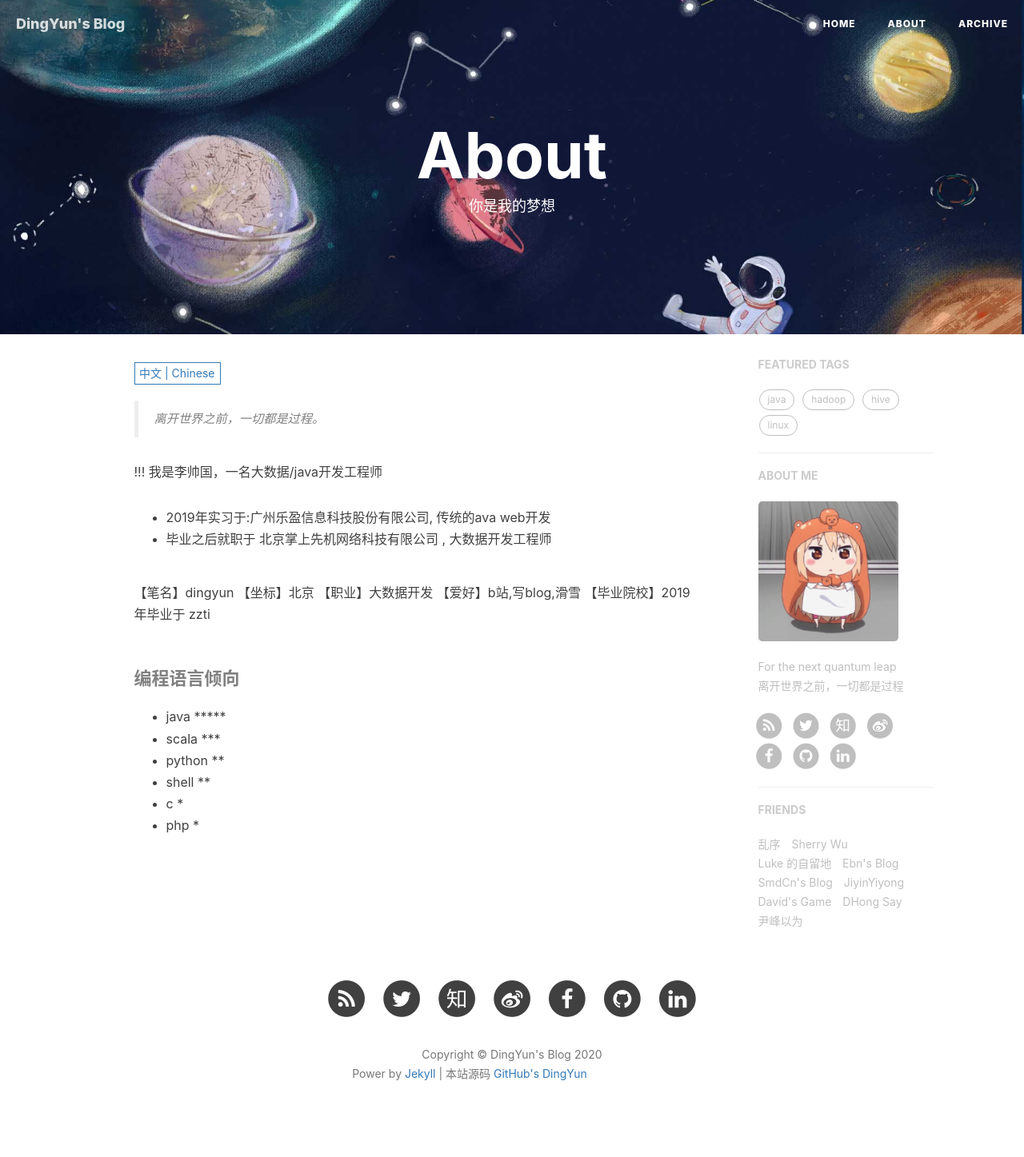
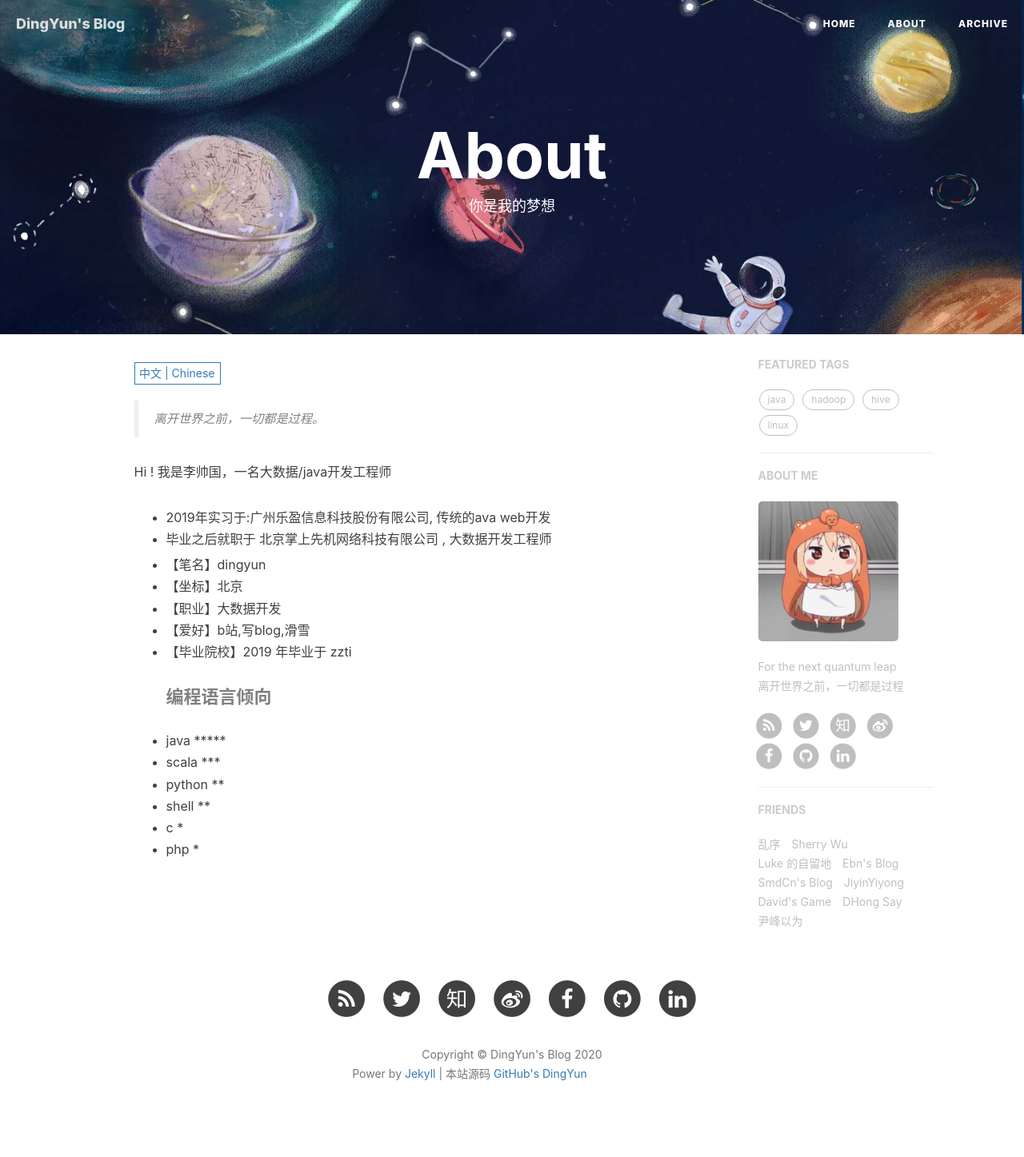
Before and after one commit to githubdingyun/githubdingyun.github.io, a Jekyll site: the page built from about.html, in a window 1280 px wide. Shown: the whole page at 80% size. Built offline with Jekyll 4.4.1, drawn with Linux system fonts in a browser that asks for light colours; nearby versions of some CDN libraries; comment, search, counter and statistics services are not loaded; grey boxes are pictures that could not be loaded.

Commit message:
更新about

```diff
--- a/_includes/about/en.md
+++ b/_includes/about/en.md
@@ -1,22 +1,22 @@
 > Before leaving the world, everything is a process.
 
-!! I'm  Shuaiuo Li, a big data / Java Development Engineer
+Hi ! I'm  Shuaiuo Li, a big data / Java Development Engineer
 
 * Internship in 2019: Guangzhou Leying Information Technology Co., Ltd., traditional AVA web development
 
 * After graduation,  worked as a big data development engineer in Beijing palmtop Network Technology Co., Ltd
 
-[pen name] Dingyun
+* [pen name] Dingyun
 
-[coordinate] Beijing
+* [coordinate] Beijing
 
-[occupation] big data development
+* [occupation] big data development
 
-[hobbies]  bilibili, blog, ski
+* [hobbies]  bilibili, blog, ski
 
-[Graduate School] graduated from ZZTI in 2019
+* [Graduate School] graduated from ZZTI in 2019
 
-####Programming language tendency
+#### Programming language tendency
 
 * Java * * * * *
 
--- a/_includes/about/zh.md
+++ b/_includes/about/zh.md
@@ -1,14 +1,14 @@
 > 离开世界之前，一切都是过程。
 
-!!! 我是李帅国，一名大数据/java开发工程师
+Hi ! 我是李帅国，一名大数据/java开发工程师
 * 2019年实习于:广州乐盈信息科技股份有限公司, 传统的ava web开发
 * 毕业之后就职于 北京掌上先机网络科技有限公司 , 大数据开发工程师
 
-【笔名】dingyun
-【坐标】北京
-【职业】大数据开发
-【爱好】b站,写blog,滑雪
-【毕业院校】2019 年毕业于 zzti
+* 【笔名】dingyun
+* 【坐标】北京
+* 【职业】大数据开发
+* 【爱好】b站,写blog,滑雪
+* 【毕业院校】2019 年毕业于 zzti
 #### 编程语言倾向
 * java *****
 * scala ***
```
